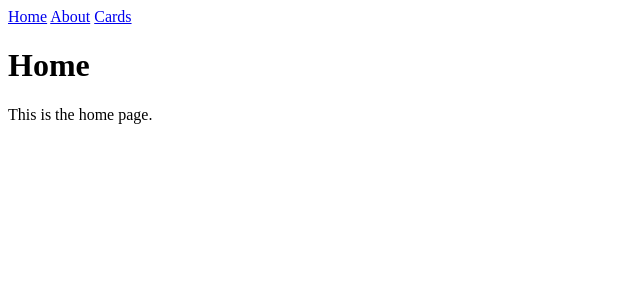
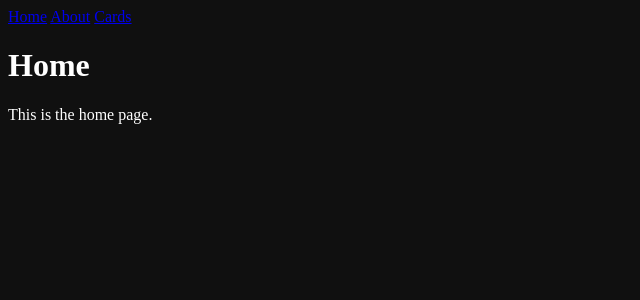
Before and after one commit to brandonpilane/cards_sv, a SvelteKit app: page / in a window 1280 px wide. Shown: the top 300 px of the page, without its empty margins (0-640 px from the left). Built offline with nearby package versions, Linux system fonts and the light colour scheme.

Commit message:
Dark mode

```diff
--- a/src/routes/+page.svelte
+++ b/src/routes/+page.svelte
@@ -1,2 +1,9 @@
 <h1>Home</h1>
 <p>This is the home page.</p>
+
+<style>
+	:global(body) {
+		background-color: #101010;
+		color: white;
+	}
+</style>
```
